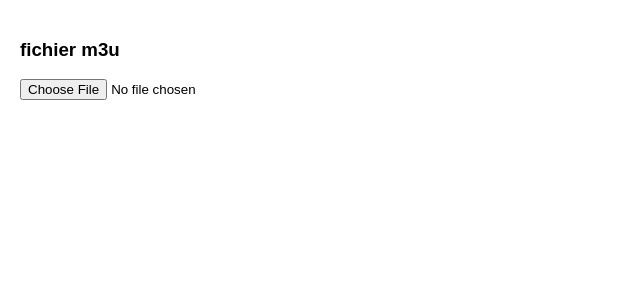
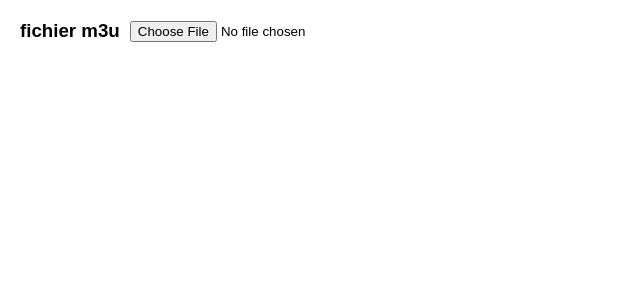
Before and after one commit to ouic/m3u_magicien, a React (Vite) app: page / in a window 1280 px wide. Shown: the top 300 px of the page, without its empty margins (0-640 px from the left). Built offline with nearby package versions, Linux system fonts and the light colour scheme.

Commit message:
m3u file style

```diff
--- a/src/App.jsx
+++ b/src/App.jsx
@@ -115,9 +115,10 @@ function App() {
 
   return (
     <div style={{ fontFamily: 'sans-serif', padding: '20px' }}>
-      <h3>fichier m3u</h3>
-
-      <input type="file" accept=".m3u" onChange={handleFileChange} />
+      <div style={{ display: 'flex', alignItems: 'center' }}>
+        <h3 style={{ margin: '0 10px 0 0' }}>fichier m3u</h3>
+        <input type="file" accept=".m3u" onChange={handleFileChange} />
+      </div>
 
       {parsedData && (
         <div style={{ marginTop: '20px' }}>
```
